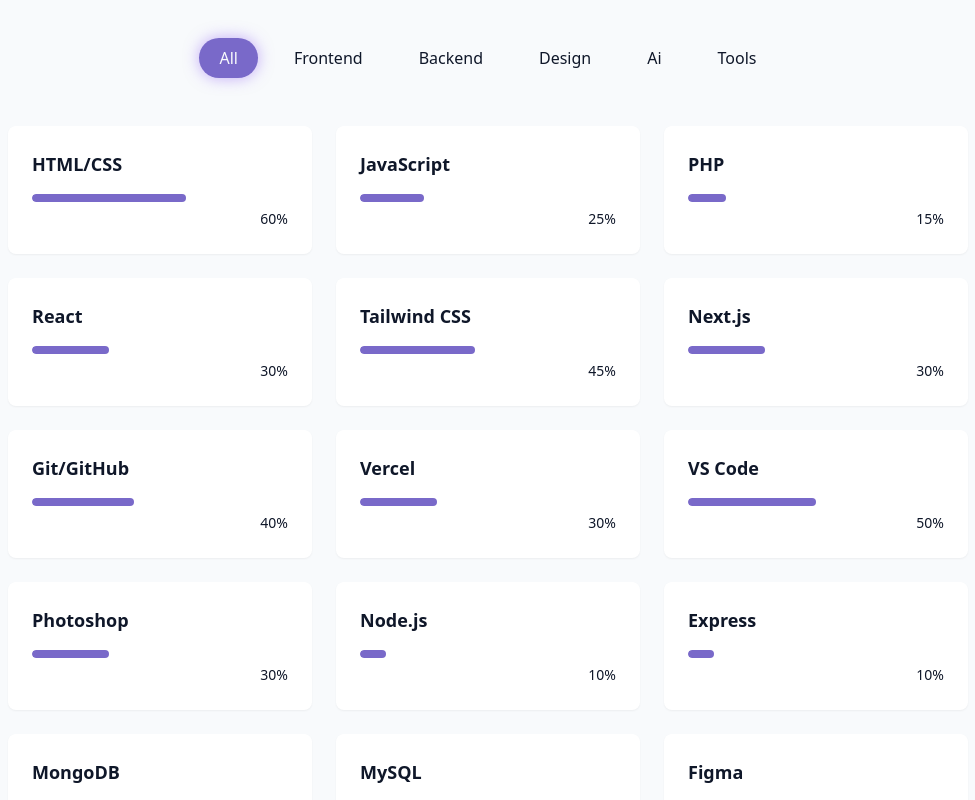
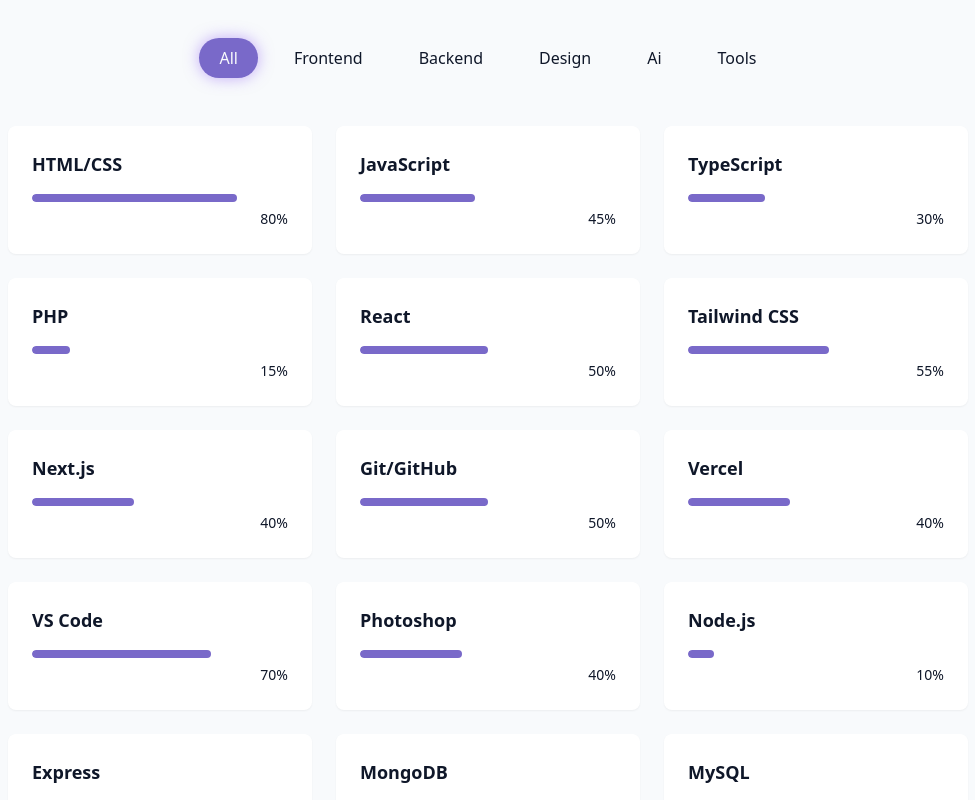
Before and after one commit to swapnil-dev-pro/My-Porfolio, a React (Vite) app: page / in a window 1280 px wide. Shown: the part 1760-2560 px from the top of the page, without its empty margins (152-1127 px from the left). Built offline with nearby package versions, Linux system fonts and the light colour scheme; no server answers.

Commit message:
Some Changes

```diff
--- a/index.html
+++ b/index.html
@@ -4,7 +4,7 @@
     <meta charset="UTF-8" />
     <link rel="icon" type="image/svg" href="/src//assets/portfolio.png" />
     <meta name="viewport" content="width=device-width, initial-scale=1.0" />
-    <title>Porfolio</title>
+    <title>Portfolio</title>
   </head>
   <body>
     <div id="root"></div>
--- a/src/data/projects.js
+++ b/src/data/projects.js
@@ -34,15 +34,15 @@
   },
   {
     id: 3,
-    title: "Restaurant Landing Page",
-    titleBn: "রেস্টুরেন্ট ল্যান্ডিং পেজ",
+    title: "SaaS Analytics Dashboard",
+    titleBn: "স্যাস অ্যানালিটিক্স ড্যাশবোর্ড",
     description:
-      "Restaurant landing page built with Next.js, TailwindCSS, and shadcn — showcasing menu, story, and style while making reservations easy for customers.",
+     "A responsive admin dashboard built with Next.js and TypeScript, featuring dynamic charts, sortable data tables, sidebar navigation, and interactive settings — showcasing type-safe component architecture and file-based routing.",
     descriptionBn:
-      "Next.js, TailwindCSS এবং shadcn দিয়ে তৈরি রেস্টুরেন্ট ল্যান্ডিং পেজ — মেনু, স্টোরি ও স্টাইল প্রদর্শনের পাশাপাশি কাস্টমারদের জন্য রিজার্ভেশন সহজ করে তোলে।",
+     "Next.js এবং TypeScript দিয়ে বানানো একটি রেসপনসিভ অ্যাডমিন ড্যাশবোর্ড, যেখানে আছে ডাইনামিক চার্ট, সর্টেবল ডেটা টেবিল, সাইডবার নেভিগেশন এবং ইন্টারঅ্যাক্টিভ সেটিংস — টাইপ-সেফ কম্পোনেন্ট আর্কিটেকচার ও ফাইল-বেসড রাউটিং সহ।",
     image: "/projects/project3 (2).png",
-    tags: ["Next.js", "Redux", "Tailwind CSS", "shadcn/ui"],
-    demoUrl: "https://swapnil-resturent.vercel.app",
-    githubUrl: "https://github.com/swapnil-dev-pro/Swapnil-Resturent",
+    tags: ["Next.js", "TypeScript", "React", "Recharts", "CSS","Lucide Icons"],
+    demoUrl: "https://dashboard-nextjs-typescript.vercel.app",
+    githubUrl: "https://github.com/swapnil-dev-pro/dashboard-nextjs-typescript",
   },
 ];
--- a/src/data/skills.js
+++ b/src/data/skills.js
@@ -5,18 +5,19 @@
 
 export const skills = [
   // Frontend
-  { name: "HTML/CSS", level: 60, category: "frontend" },
-  { name: "JavaScript", level: 25, category: "frontend" },
+  { name: "HTML/CSS", level: 80, category: "frontend" },
+  { name: "JavaScript", level: 45, category: "frontend" },
+  { name: "TypeScript", level:30, category: "frontend" },
   { name: "PHP", level: 15, category: "frontend" },
-  { name: "React", level: 30, category: "frontend" },
-  { name: "Tailwind CSS", level: 45, category: "frontend" },
-  { name: "Next.js", level: 30, category: "frontend" },
+  { name: "React", level: 50, category: "frontend" },
+  { name: "Tailwind CSS", level: 55, category: "frontend" },
+  { name: "Next.js", level: 40, category: "frontend" },
 
   // Tools
-  { name: "Git/GitHub", level: 40, category: "tools" },
-  { name: "Vercel", level: 30, category: "tools" },
-  { name: "VS Code", level: 50, category: "tools" },
-  { name: "Photoshop", level: 30, category: "tools" },
+  { name: "Git/GitHub", level: 50, category: "tools" },
+  { name: "Vercel", level: 40, category: "tools" },
+  { name: "VS Code", level: 70, category: "tools" },
+  { name: "Photoshop", level: 40, category: "tools" },
 
   // Backend
   { name: "Node.js", level: 10, category: "backend" },
```
Also changed, not shown: public/projects/project3 (2).png.
